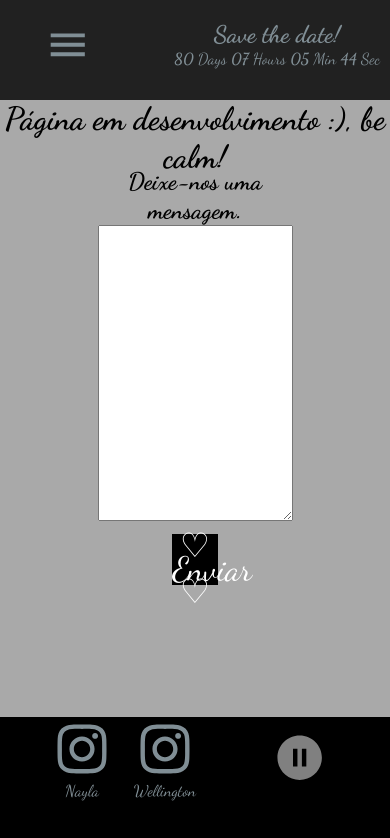
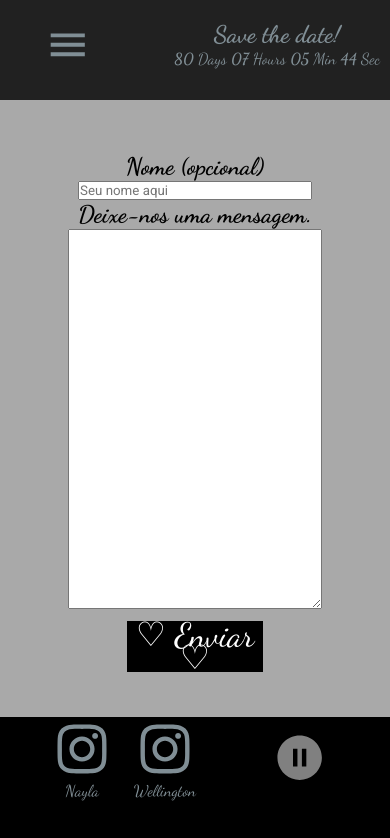
Before and after one commit to montagnini/save-the-date, a React (Create React App) app: page /message in a window 390 px wide. Shown: the top 838 px of the page. Built offline with nearby package versions, Linux system fonts and the light colour scheme.

Commit message:
Remodelagem dos componentes para melhor adequação no mobile

```diff
--- a/src/App.css
+++ b/src/App.css
@@ -34,10 +34,16 @@ body {
   display: flex;
 }
 
+.anchor_insta:hover,
 .anchor:hover{
   cursor: pointer;
   color: #b71c1c;
   transition: all 350ms cubic-bezier(0.4, 0, 0.2, 1) 0ms;
+}
+
+.anchor{
+  color: black;
+  cursor: pointer;
 }
 
 header,
--- a/src/App.js
+++ b/src/App.js
@@ -23,33 +23,47 @@ function App() {
             </main>
           </Route>
           <Route exact path="/pre-wedding">
-          <h1>Página em desenvolvimento :), be calm!</h1>
+            <h1>
+              Fotos tiradas e sendo trabalhadas pelo
+              <a
+                href="https://www.instagram.com/renato.bckr"
+                alt="n"
+                rel="noreferrer"
+                target="_blank"
+                className='anchor'
+              >
+                <h2>Renato Becker</h2>
+              </a>
+            </h1>
           </Route>
           <Route exact path="/dress-code">
-            <h1>Página em desenvolvimento :), be calm!</h1>
-            <MenWomen />
+            <div className="Body">
+              <h1>
+                Sem ideias dos trajes? Aqui você encontrará algumas dicas.
+              </h1>
+              <MenWomen />
+            </div>
           </Route>
           <Route exact path="/easterEgg">
             <EasterEgg />
           </Route>
           <Router exact path="/message">
-          <h1>Página em desenvolvimento :), be calm!</h1>
-            <Message />
+            <div className="Body">
+              <Message />
+            </div>
           </Router>
           <Router exact path="/gifts">
-          <h1>Presentinhos!!!!</h1>
             <div className="Body">
-              <MediaCardGifts fundo='black' />
+            <h1 style={{marginTop: '1%'}}>Presentinhos!!!!</h1>
+              <MediaCardGifts fundo="black" />
             </div>
           </Router>
           <Router exact path="/dress-code/women">
-          <h1>Página em desenvolvimento :), be calm!</h1>
             <div className="Body">
               <MediaCardDress type="women" />
             </div>
           </Router>
           <Router exact path="/dress-code/men">
-          <h1>Página em desenvolvimento :), be calm!</h1>
             <div className="Body">
               <MediaCardDress type="men" />
             </div>
--- a/src/components/Footer/Footer.css
+++ b/src/components/Footer/Footer.css
@@ -11,7 +11,7 @@
     transition: all 150ms cubic-bezier(0.4, 0, 0.2, 1) 0ms;
   }
 
-  .anchor {
+  .anchor_insta {
     color: #808e95;
   }
 
--- a/src/components/Footer/Footer.jsx
+++ b/src/components/Footer/Footer.jsx
@@ -11,7 +11,7 @@ export const Footer = () => {
           <a
             href="https://www.instagram.com/naylapallu/"
             alt="n"
-            className="anchor"
+            className="anchor_insta"
             rel="noreferrer"
             target="_blank">
             <FaInstagram size={56}></FaInstagram>
@@ -22,7 +22,7 @@ export const Footer = () => {
           <a
             href="https://www.instagram.com/wmontagnin/"
             alt="n"
-            className="anchor"
+            className="anchor_insta"
             rel="noreferrer"
             target="_blank">
             <FaInstagram size={56}></FaInstagram>
--- a/src/components/MenWomen/MenWomen.css
+++ b/src/components/MenWomen/MenWomen.css
@@ -1,6 +1,5 @@
 .card {
   margin: auto;
-  margin-top: 7%;
   display: flex;
   justify-content: center;
   align-items: center;
--- a/src/components/Message/Message.css
+++ b/src/components/Message/Message.css
@@ -4,8 +4,10 @@
   justify-content: center;
   align-items: center;
   flex-direction: column;
-  height: 50vh;
-  width: 50vw;
+}
+.input_text{
+  font-family: 'Roboto', sans-serif;
+  width: 25vw;
 }
 
 .text_area{
@@ -13,6 +15,12 @@
   height: 35vh;
   width: 50vw;
   font-size: 3vh;
+}
+
+.div_message{
+  display: flex;
+  flex-direction: column;
+align-items: center;
 }
 
 .button_form{
@@ -47,3 +55,27 @@
   background: #b71c1c;
   transition: all 350ms cubic-bezier(0.4, 0, 0.2, 1) 0ms;
 }
+
+@media(max-width: 550px){
+  .div_message{
+    overflow-y: auto;
+  }
+  .button_form{
+    width: 35vw;
+  }
+  .text_area{
+    height: 45vh;
+    width: 65vw;
+    font-size: 3vh;
+  }
+
+  .input_text{
+    width: 60vw;
+  }
+}
+
+@media(max-width: 325px){
+  .text_area{
+    height: 35vh;
+  }
+}
--- a/src/components/Message/Message.js
+++ b/src/components/Message/Message.js
@@ -6,8 +6,9 @@ import axios from "axios";
 import "./Message.css";
 
 export function Message() {
-  const [value, setValue] = useState("");
+  const [text, setText] = useState("");
   const [loadingState, setLoadingState] = useState(false);
+  const [name, setName] = useState('');
   const [open, setOpen] = useState(false);
 
   function Alert(props) {
@@ -23,23 +24,27 @@ export function Message() {
   };
 
   const changeTextHandler = (event) => {
-    setValue(event.target.value);
+    setText(event.target.value);
+  };
+
+  const changeNameHandler = (event) => {
+    setName(event.target.value);
   };
 
   const sendMessageHandler = () => {
     //Define o estado 'carregando' como verdadeiro.
     setLoadingState(true);
-    console.log(value);
 
     axios
       .post(
         "https://save-the-date-51906-default-rtdb.firebaseio.com/messages.json",
-        { value: value }
+        {name: name, value: text }
       )
       .then((response) => {
         setLoadingState(false);
         setOpen(true);
-        setValue("");
+        setText("");
+        setName('');
       })
       .catch((error) => {
         console.log(error.value);
@@ -51,13 +56,20 @@ export function Message() {
       {loadingState ? (
         <Spinner />
       ) : (
-        <div>
+        <div className='div_message'>
+          <h2>Nome (opcional) </h2>
+          <input
+          className='input_text'
+          type='text'
+          value={name}
+          onChange={changeNameHandler}
+          placeholder='Seu nome aqui'/>
           <h2>Deixe-nos uma mensagem.</h2>
           <textarea
             className="text_area"
             type="text"
             placeholder=""
-            value={value}
+            value={text}
             onChange={changeTextHandler}
           />
           <button className="button_form" onClick={sendMessageHandler}>
```
